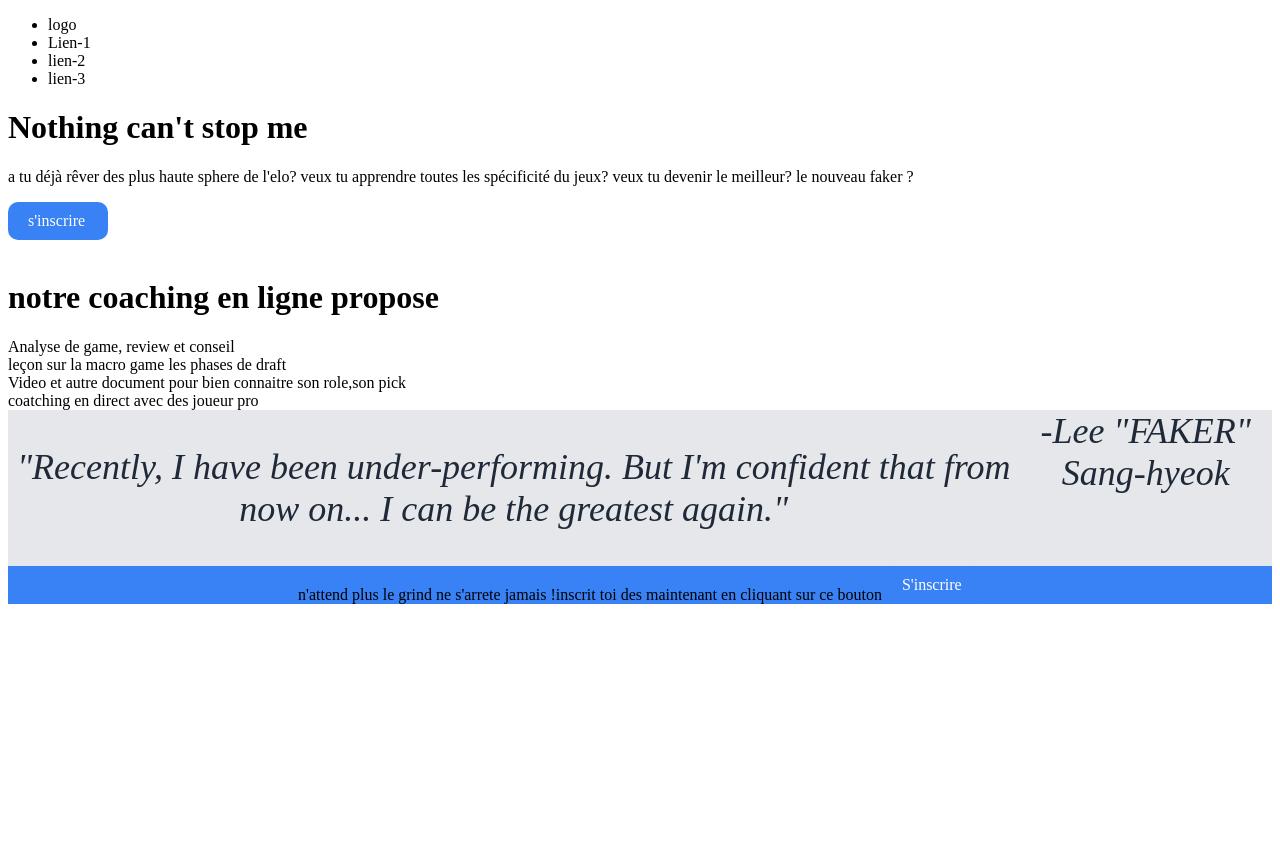
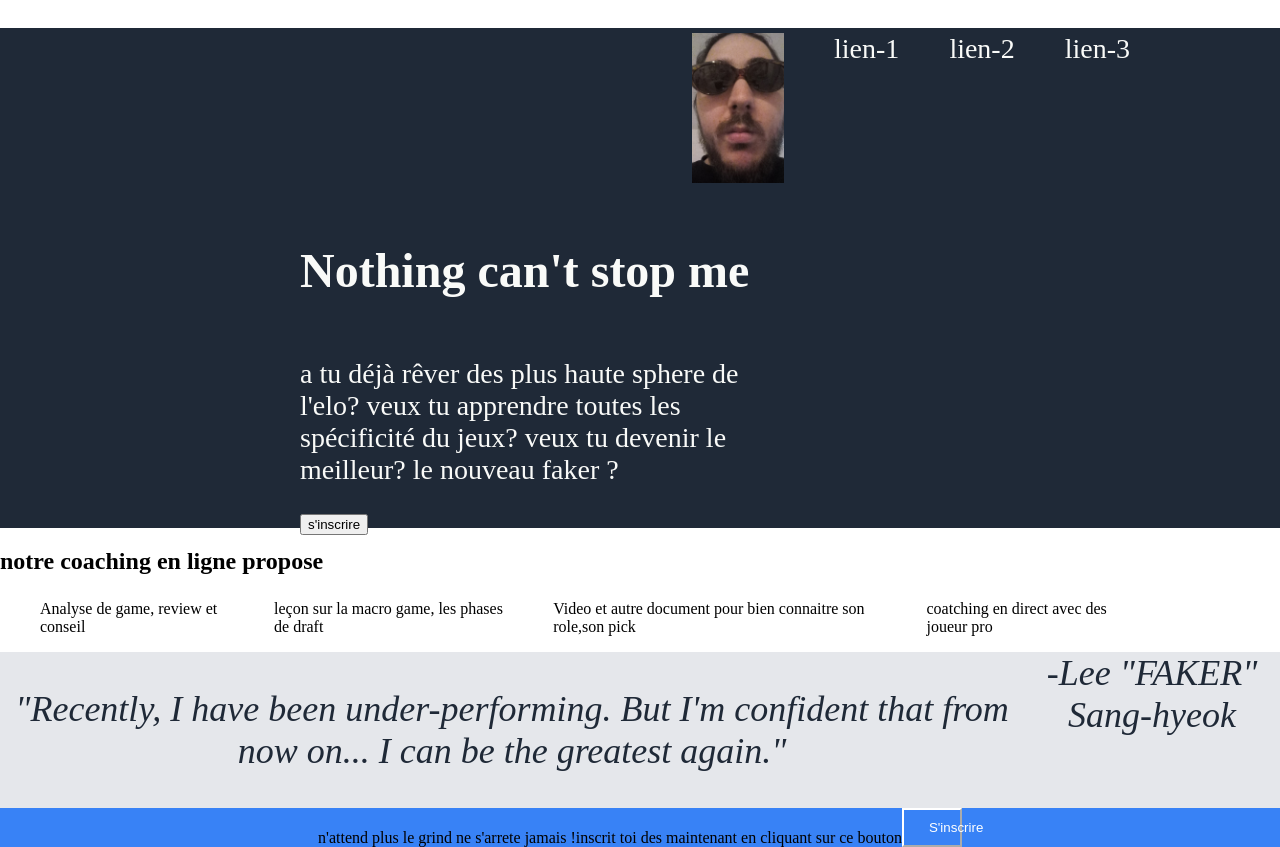
Before and after one commit to AlisterMoral/Odin-css-project, a plain HTML site: page index.html in a window 1280 px wide. Before the commit the page ends 800 px from the top, so only its background shows below. Drawn offline with Linux system fonts and the light colour scheme.

Commit message:
revu le html et le css + ajoue du logo

```diff
--- a/index.html
+++ b/index.html
@@ -6,28 +6,39 @@
  <link rel="stylesheet" href="style.css">
 </head>
 
-<body>
+
            <!-- haut de page  -->
+<div class="top">
+ <menu>
   <ul>
-  <li>logo</li>
-  <li>Lien-1</li>
+    <img src="image/logo.jpg">
+    <li>lien-1</li>
     <li>lien-2</li>
     <li>lien-3</li>
   </ul>
+
+ </menu>
         <!-- Title catch phrases + images  -->
+ <header>
   <h1>Nothing can't stop me</h1>
    <p>a tu déjà rêver des plus haute sphere de l'elo?
      veux tu apprendre toutes les spécificité du jeux?
      veux tu devenir le meilleur? le nouveau faker ?
    </p>
-  <div class="button">s'inscrire</div>
+  <button>s'inscrire</button>
   <img>
+ </header>
+</div>
+
                 <!--Main info-->
-  <h1>notre coaching en ligne propose</h1>
-  <div>Analyse de game, review et conseil</div>
-  <div>leçon sur la macro game les phases de draft </div>
-  <div>Video et autre document pour bien connaitre son role,son pick</div>
-  <div>coatching en direct avec des joueur pro </div>
+<body>
+  <h2>notre coaching en ligne propose</h2>
+<ul>
+  <li>Analyse de game, review et conseil</li>
+  <li>leçon sur la macro game, les phases de draft </li>
+  <li>Video et autre document pour bien connaitre son role,son pick</li>
+  <li>coatching en direct avec des joueur pro </li>
+</ul>
            <!--Phrases inspirantes-->
 <div class="quotes">
   <p>"Recently, I have been under-performing. But I'm confident that from now on... I can be the greatest again."</p>
@@ -37,7 +48,8 @@
 <div class="cta">
   <div>n'attend plus le grind ne s'arrete jamais !</div>
   <div>inscrit toi des maintenant en cliquant sur ce bouton</div>
-  <div class="button">S'inscrire</div>
+  <button class="button">S'inscrire</button>
+
 
           <!--copyright on veux pas ce faire fumé-->
 
--- a/style.css
+++ b/style.css
@@ -1,21 +1,62 @@
+.top {
+    background-color: #1F2937;
+    height: 500px;
 
+}
+menu {
+    color: #F9FAF8;
+    font-size: 28px;
+}
+
+img {
+    height: 150px;
+
+}
+
+ul {
+  display: flex;
+  list-style-type: none;
+  justify-content: flex-end;
+  gap: 50px;
+  padding-right: 150px;
+  padding-top: 5px;
+}
+
+header {
+    display: flex;
+    flex-direction: column;
+    justify-content: flex-start;
+    align-items: flex-start;
+     width: 500px;
+    color: #F9FAF8;
+    font-size: 28px;
+    padding-left: 300px;
+}
+
+h1 {
+    font-size: 48px;
+    font-weight: bolder;
+    color: #F9FAF8;
+}
+p {
+
+}
+body{
+    height: 100vh;
+    margin: 0;
+  overflow: hidden;
+}
 .button  {
-    background-color: #3882f6;
+    background-color: #3882F6;
     color: white;
     width: 60px;
-    padding: 10px 20px;
-    border-radius: 10px;
+    padding: 10px 25px;
+
+    border-color: white;
 }
 
-
-
-
-
-
-
-
 .quotes {
-    background-color: #e5e7eb;
+    background-color: #E5E7EB;
     font-style: italic;
     font-size: 36px;
     color: #1F2937;
@@ -23,15 +64,6 @@
     text-align: center;
 }
 
-
-
-
-
-
-
-
-
-
 .cta {
     display: flex;
     justify-content: center;
```
Also changed, not shown: image/logo.jpg (added). Lines whose indentation alone changed are shown as unchanged.
